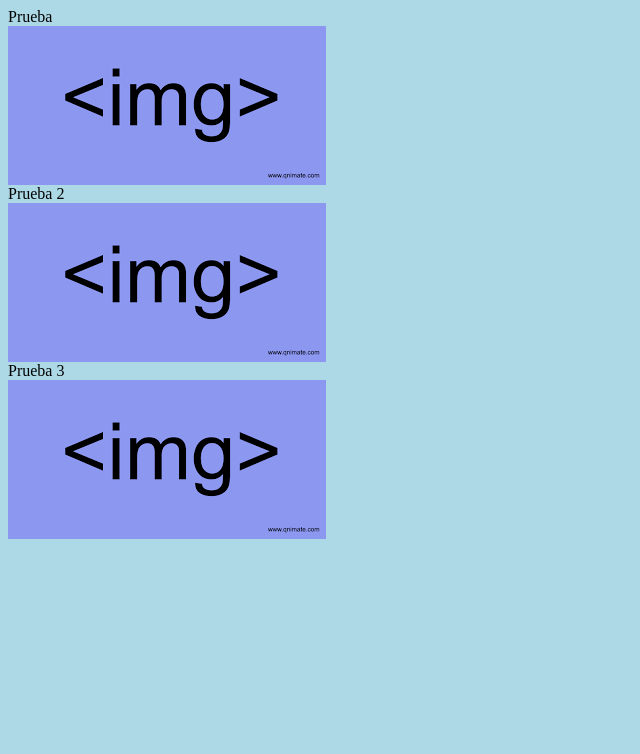
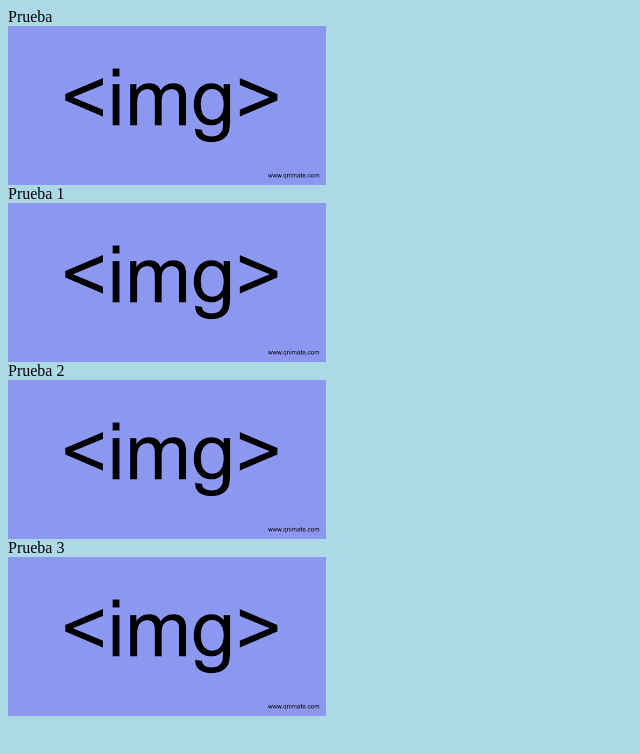
Before and after one commit to dialoko/alpha, a plain HTML site: page index.html in a window 1280 px wide. Shown: the whole page, without its empty margins (0-640 px from the left). Drawn offline with Linux system fonts and the light colour scheme.

Commit message:
Added prueba 1 div

```diff
--- a/index.html
+++ b/index.html
@@ -6,6 +6,10 @@
     <body>
         <div>
             <div>Prueba</div>
+            <img src="img/img.png" alt="">
+        </div>
+        <div>
+            <div>Prueba 1</div>
             <img src="img/img.png" alt="">
         </div>
         <div>
```
